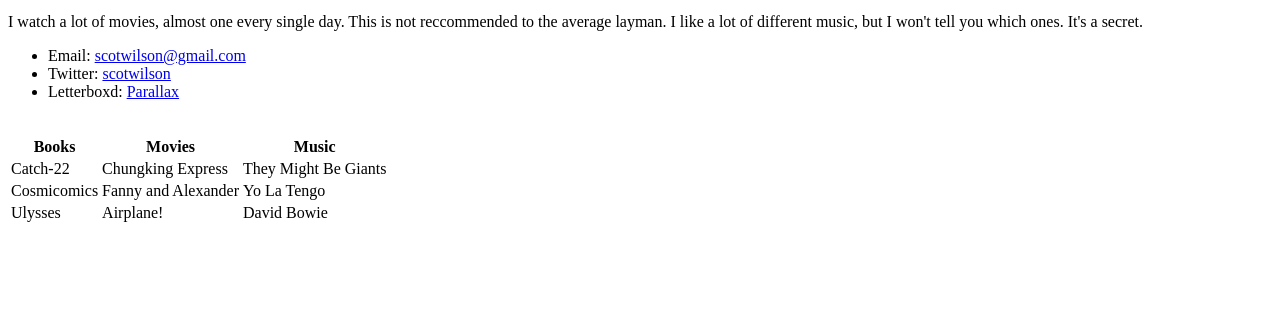
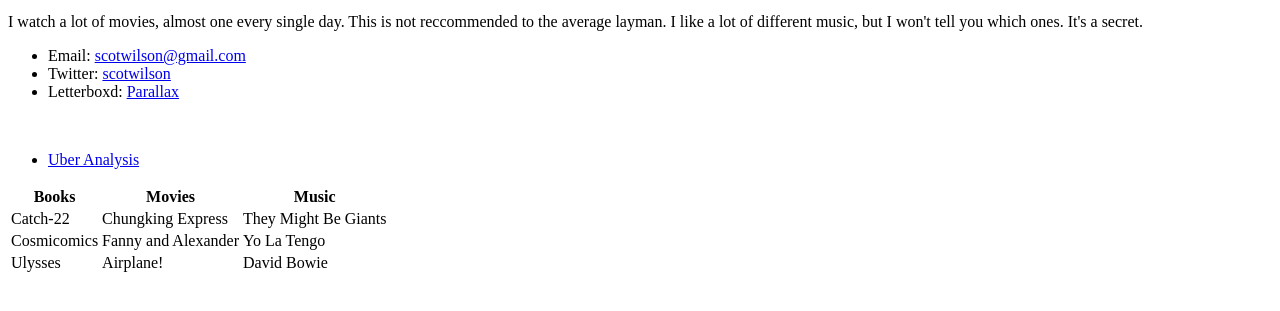
Before and after one commit to littleprincecurry/littleprincecurry.github.io, a plain HTML site: page index.html in a window 1280 px wide. Shown: the part 421-732 px from the top of the page. Drawn offline with Linux system fonts and the light colour scheme.

Commit message:
Update index.html

```diff
--- a/index.html
+++ b/index.html
@@ -20,6 +20,11 @@
         <li>Twitter: <a href='#'>scotwilson</a></li>
         <li>Letterboxd: <a href='#'>Parallax</a></li>
     </ul><br>
+
+    <ul>
+        <li><a href=https://littleprincecurry.github.io/uber_analysis/>Uber Analysis</a></li>
+    </ul>
+
 
     <table>
         <tr>
```
